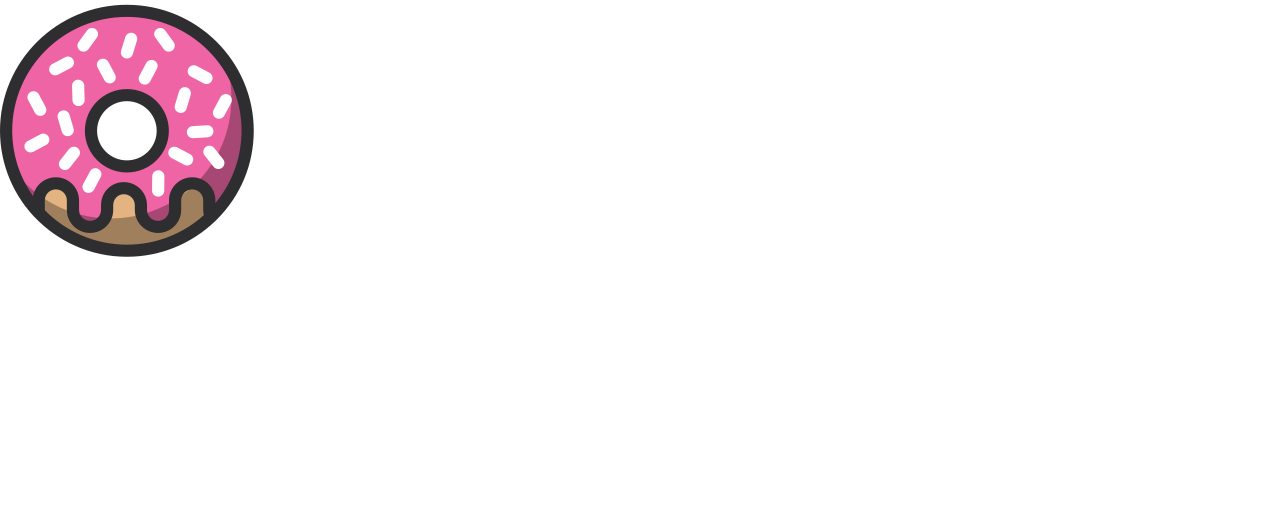
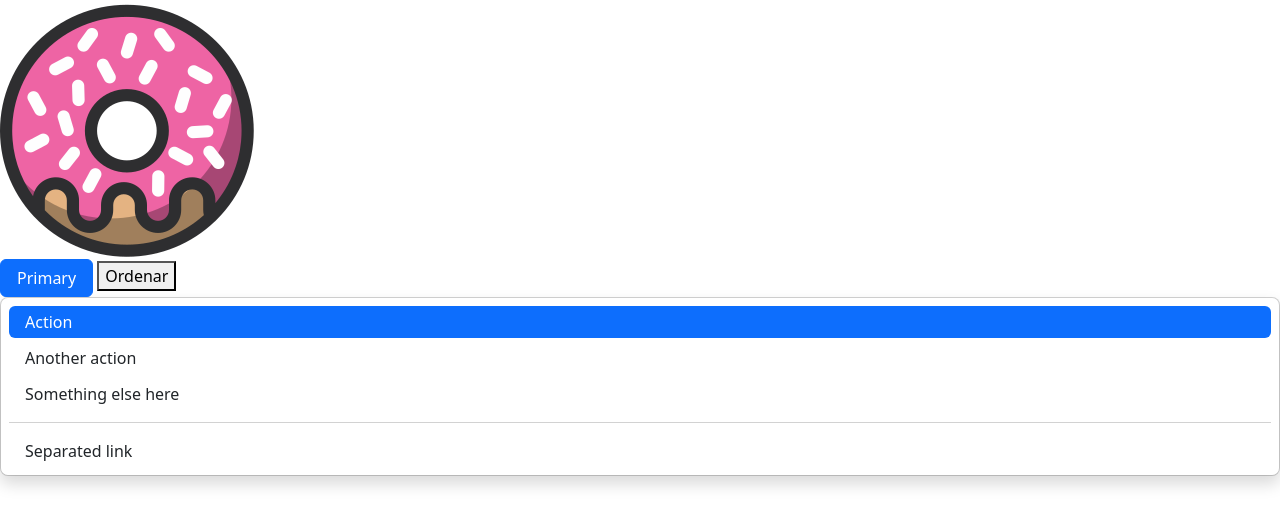
Before and after one commit to JustaDeathKnight/INFO2023, a Django app: page / in a window 1280 px wide. Shown: the part 151-677 px from the top of the page. Run offline with Django 4.2, Linux system fonts and the light colour scheme; parts of the project's set-up code (start-up, migrations or seed data) failed here and were passed over; some libraries are stand-ins or nearby versions.

Commit message:
test de dropdowns

```diff
--- a/repositorio/blog/templates/base.html
+++ b/repositorio/blog/templates/base.html
@@ -26,6 +26,8 @@
       type="image/x-icon"
       href="{% static 'img/favicon.ico' %}"
     />
+
+    <link rel="stylesheet" type="text/css" href="{% static 'css/main.css' %}">
     <!-- Core theme CSS (includes Bootstrap)-->
     {% comment %} <link rel="stylesheet" type="text/css" href="{% static 'css/base.css' %}" /> {% endcomment %}
     {% block css %}{% endblock css %}
--- a/repositorio/blog/templates/paginas/home.html
+++ b/repositorio/blog/templates/paginas/home.html
@@ -7,4 +7,22 @@
     <h1>Home</h1>
     <p>Esta es la página de inicio</p>
     <img src="{% static 'img/favicon.ico' %}" alt="imagen">
+
+    <div class="submenu">
+        <div class="dropdown">
+            <button class="btn btn-primary dropdown-btn px-3" type="button">Primary</button>
+            <button class="dropdown-btn">Ordenar</button>
+            <div class="dropdown-content">
+                    <ul class="dropdown-menu position-static d-grid gap-1 p-2 rounded-3 mx-0 shadow w-220px" data-bs-theme="light">
+                      <li><a class="dropdown-item rounded-2 active" href="#">Action</a></li>
+                      <li><a class="dropdown-item rounded-2" href="#">Another action</a></li>
+                      <li><a class="dropdown-item rounded-2" href="#">Something else here</a></li>
+                      <li><hr class="dropdown-divider"></li>
+                      <li><a class="dropdown-item rounded-2" href="#">Separated link</a></li>
+                    </ul>
+
+            </div>
+        </div>
+    </div>
+
 {% endblock contenido %}
```
